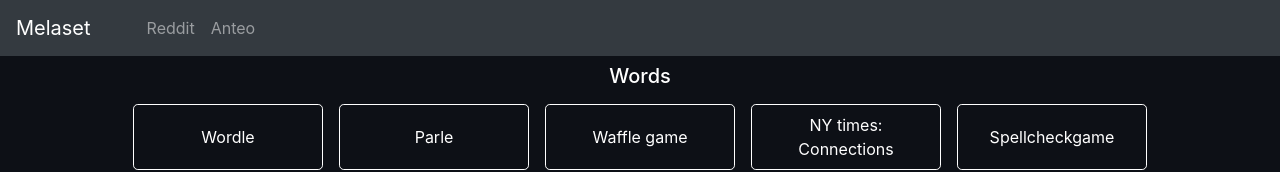
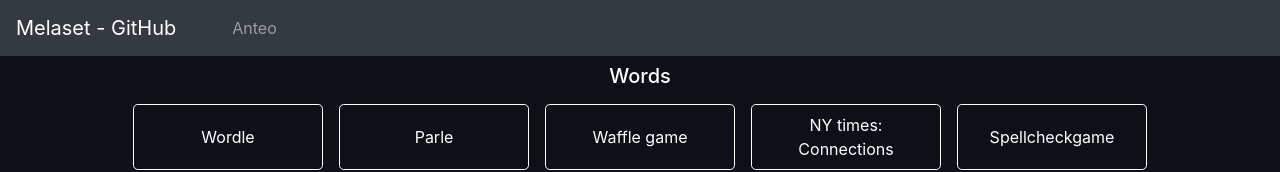
Before and after one commit to saccocristian/melaset, a plain HTML site: page index.html in a window 1280 px wide. Shown: the top 172 px of the page. Drawn offline with nearby package versions, Linux system fonts and the light colour scheme.

Commit message:
Update index.html
removed button;

```diff
--- a/index.html
+++ b/index.html
@@ -13,15 +13,12 @@
 </head>
 <body>
   <nav class="navbar navbar-expand-lg navbar-dark bg-dark">
-    <a class="navbar-brand mx-auto" href="https://github.com/cristiansacco/melaset">Melaset</a>
+    <a class="navbar-brand mx-auto" href="https://github.com/cristiansacco/melaset">Melaset - GitHub</a>
     <button class="navbar-toggler" type="button" data-toggle="collapse" data-target="#navbarSupportedContent" aria-controls="navbarSupportedContent" aria-expanded="false" aria-label="Toggle navigation">
       <span class="navbar-toggler-icon"></span>
     </button>
     <div class="collapse navbar-collapse" id="navbarSupportedContent">
     <ul class="navbar-nav mr-auto mx-5">
-      <li class="nav-item">
-        <a class="nav-link" aria-current="page" href="https://www.reddit.com/" target="_blank">Reddit</a>
-      </li>
       <li class="nav-item">
         <a class="nav-link" href="https://www.spaziocinema.info/cinema" target="_blank">Anteo</a>
       </li>
@@ -30,11 +27,9 @@
   </nav>
 
   <div id="buttonContainer" class="container">
-    <!-- Buttons will be dynamically added here -->
+
   </div>
 
-  <!-- Include Bootstrap JS (if required) -->
-  <!-- Your JavaScript code for button management -->
   <script>
     document.addEventListener("DOMContentLoaded", function() {
       fetch('sites.json')
```
